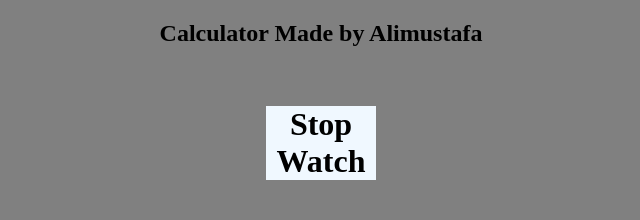
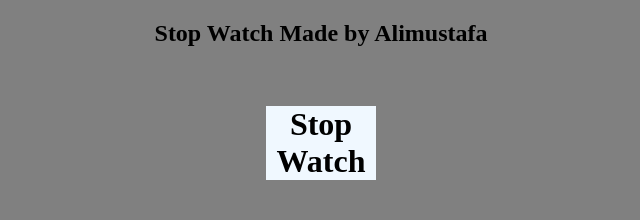
Before and after one commit to alimustafa848/stopwatch, a plain HTML site: page index.html in a window 1280 px wide. Shown: the top 220 px of the page, 319-959 px from the left. Drawn offline with Linux system fonts and the light colour scheme.

Commit message:
Update index.html

```diff
--- a/index.html
+++ b/index.html
@@ -9,7 +9,7 @@
 <body>
     <div class = "main">
         <div>
-            <h2>Calculator Made by Alimustafa</h2>
+            <h2>Stop Watch Made by Alimustafa</h2>
             <br>
             <h1>Stop Watch</h1>
         </div>
```
